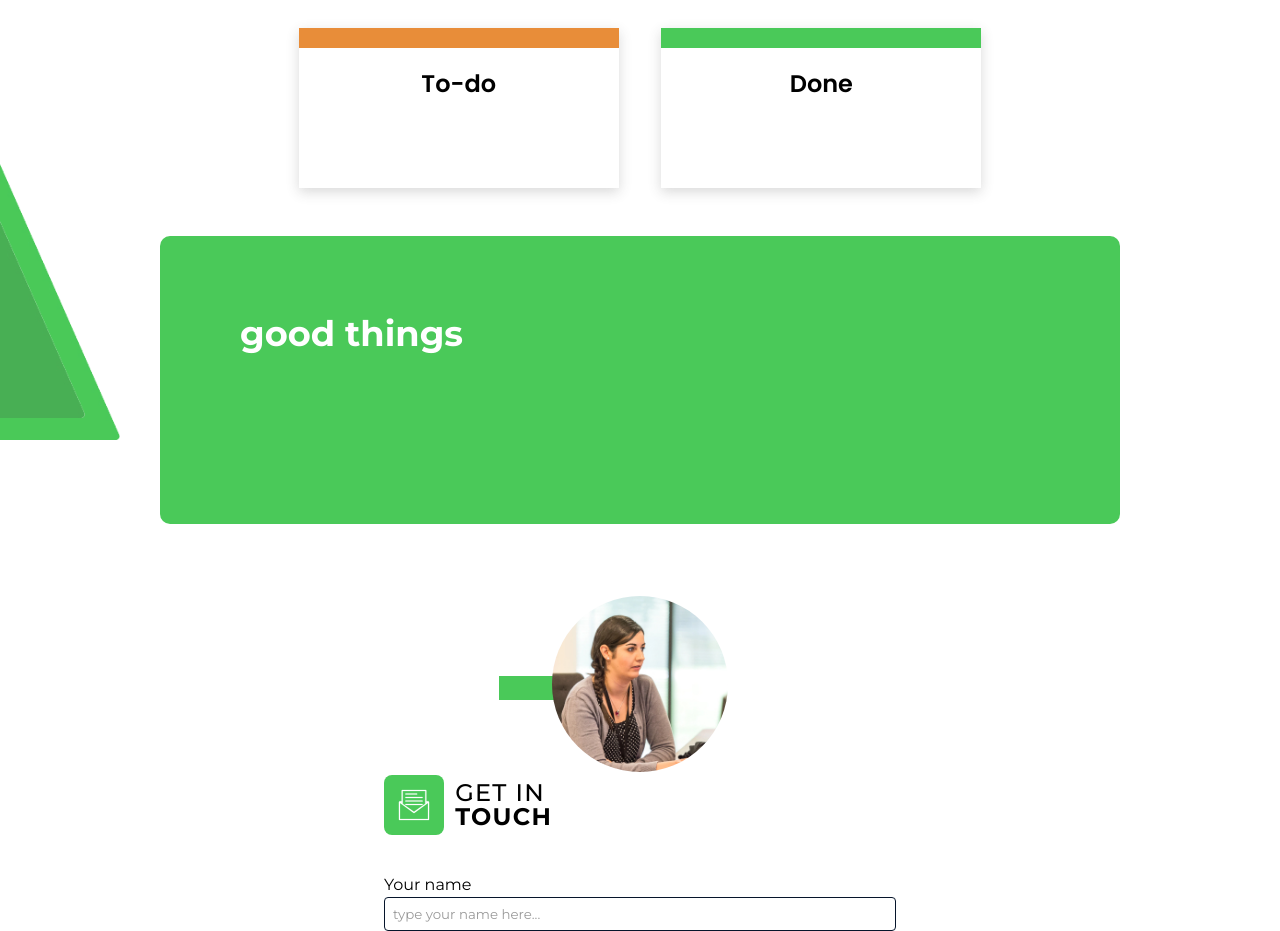
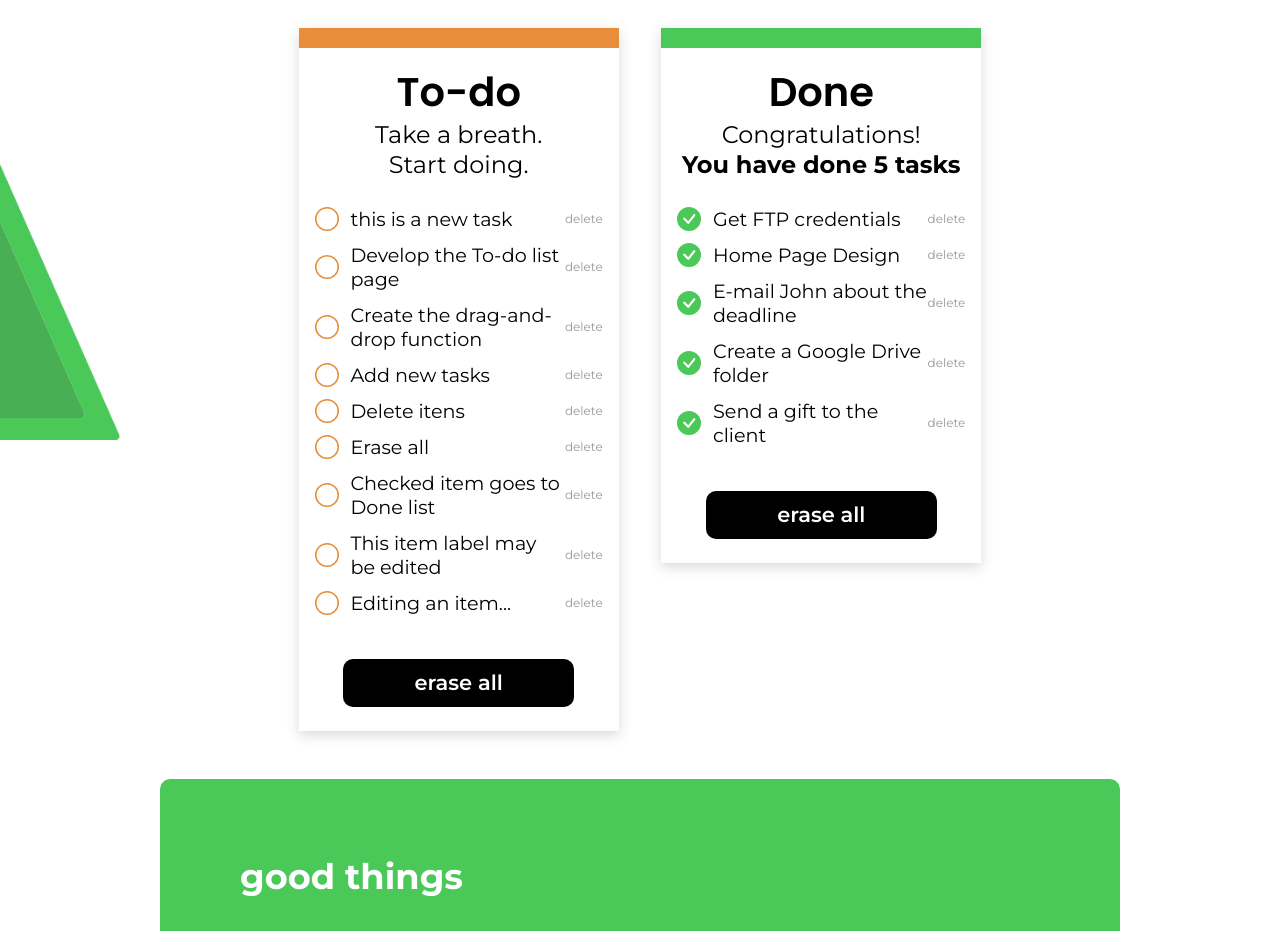
Before and after one commit to thipereira02/coopers_front, a React (Create React App) app: page / in a window 1280 px wide. Shown: the part 760-1691 px from the top of the page. Built offline with nearby package versions, Linux system fonts and the light colour scheme.

Commit message:
editing list box with generic data

```diff
--- a/package.json
+++ b/package.json
@@ -13,6 +13,7 @@
     "axios": "^1.1.3",
     "react": "^18.2.0",
     "react-dom": "^18.2.0",
+    "react-icons": "^4.6.0",
     "react-scripts": "5.0.1",
     "react-toastify": "^9.1.1",
     "styled-components": "^5.3.6",
--- a/src/components/ToDoList.tsx
+++ b/src/components/ToDoList.tsx
@@ -1,5 +1,6 @@
 import React from "react";
 import styled from "styled-components";
+import { BsCircle, BsCheckCircle, BsCheckCircleFill } from "react-icons/bs";
 
 import background from "../assets/BG_black.jpg";
 import element from "../assets/element.png";
@@ -7,6 +8,26 @@ import element2 from "../assets/element2.png";
 import { ListBox, BgElement } from "../layouts/common/Components";
 
 export default function ToDoList() {
+	const toDoExample = [
+		"this is a new task",
+		"Develop the To-do list page",
+		"Create the drag-and-drop function",
+		"Add new tasks",
+		"Delete itens",
+		"Erase all",
+		"Checked item goes to Done list",
+		"This item label may be edited",
+		"Editing an item..."
+	];
+
+	const doneExamples = [
+		"Get FTP credentials",
+		"Home Page Design",
+		"E-mail John about the deadline",
+		"Create a Google Drive folder",
+		"Send a gift to the client"
+	];
+
 	return(
 		<>
 			<Banner>
@@ -17,9 +38,40 @@ export default function ToDoList() {
 			<Lists>
 				<ListBox color={"todo"}>
 					<h1>To-do</h1>
+					<h2>Take a breath. <br/>Start doing.</h2>
+					<Tasks>
+						{toDoExample.map((item, index) => (
+							<>
+								<div key={index}>
+									<EmptyCircle />
+									<p>{item}</p>
+									<a>delete</a>
+								</div>
+							</>
+						))}
+					</Tasks>
+					<Button>
+                        erase all
+					</Button>
 				</ListBox>
 				<ListBox color={"done"}>
 					<h1>Done</h1>
+					<h2>Congratulations!</h2>
+					<h3>You have done 5 tasks</h3>
+					<Tasks>
+						{doneExamples.map((item, index) => (
+							<>
+								<div key={index}>
+									<CircleFill />
+									<p>{item}</p>
+									<a>delete</a>
+								</div>
+							</>
+						))}
+					</Tasks>
+					<Button>
+                        erase all
+					</Button>
 				</ListBox>
 			</Lists>
 			<BgElement src={element} alt="element" top={"back"} />
@@ -91,6 +143,7 @@ const Lists = styled.div`
     @media(min-width: 768px) {
         flex-direction: row;
         justify-content: space-evenly;
+        align-items: flex-start;
         padding: 0 15%;
     }
 
@@ -98,3 +151,75 @@ const Lists = styled.div`
         padding: 0 20%;
     }
 `;
+
+const Tasks = styled.div`
+    margin-top: 1.7rem;
+
+    div{
+        display: grid;
+        grid-template-columns: 1fr 6.5fr 1fr;
+        margin-bottom: 0.75rem;
+        align-items: center;
+
+        p{
+            font-size: 1rem;
+            line-height: 1.2rem;
+        }
+
+        a{
+            color: #999999;
+            font-size: 0.75rem;
+            text-align: right;
+            align-self: center;
+        }
+    }
+
+    @media(min-width: 1024px) {
+        div{
+            grid-template-columns: 1fr 6fr 1fr;
+
+            p{
+                font-size: 1.2rem;
+                line-height: 1.5rem;
+            }
+        }
+    }
+`;
+
+const EmptyCircle = styled(BsCircle)`
+    color:#E88D39;
+    font-size: 1rem;
+
+    @media(min-width: 1024px) {
+        font-size: 1.5rem;
+    }
+`;
+
+const CircleFill = styled(BsCheckCircleFill)`
+    color:#4AC959;
+    font-size: 1rem;
+
+    @media(min-width: 1024px) {
+        font-size: 1.5rem;
+    }
+`;
+
+const Button = styled.button`
+    display: flex;
+    justify-content: center;
+    align-items: center;
+    width: 80%;
+    height: 2.5rem;
+    background-color: #000;
+    border-radius: 10px;
+    border: none;
+    color: #FFF;
+    font-weight: 600;
+    font-size: 1.125rem;
+    margin-top: 2rem;
+
+    @media(min-width: 1024px) {
+        height: 3rem;
+        font-size: 1.3125rem;
+    }
+`;
--- a/src/layouts/common/Components.tsx
+++ b/src/layouts/common/Components.tsx
@@ -14,17 +14,30 @@ export const ListBox = styled.div<BoxProps>`
     flex-direction: column;
     align-items: center;
     width: 70vw;
-    height: 20vh;
     box-shadow: 0px 4px 12px rgba(66, 66, 66, 0.198454);
     border-top: 1rem solid;
     border-color: ${(props) => props.color === "todo" ? "#E88D39" : "#4AC959"};
     margin-bottom: 1rem;
-    padding-top: 1.5rem;
+    padding: 1.5rem 1rem;
 
     h1{
         font-family: 'Poppins', sans-serif;
-        font-size: 1.5rem;
+        font-size: 2rem;
         font-weight: 600;
+    }
+
+    h2{
+        text-align: center;
+        font-size: 1.25rem;
+        margin-top: 0.5rem;
+        line-height: 1.5rem;
+    }
+
+    h3{
+        font-size: 1.25rem;
+        font-weight: 700;
+        text-align: center;
+        line-height: 1.5rem;
     }
 
     @media(min-width: 768px) {
@@ -35,6 +48,20 @@ export const ListBox = styled.div<BoxProps>`
 
     @media(min-width: 1024px) {
         max-width: 25vw;
+
+        h1{
+            font-size: 2.5rem;
+        }
+
+        h2{
+            font-size: 1.5rem;
+            line-height: 1.875rem;
+        }
+
+        h3{
+            font-size: 1.5rem;
+            line-height: 1.875rem;
+        }
     }
 `;
 
```
Also changed, not shown: 1 other file (tests, documents, lock files or other folders).
